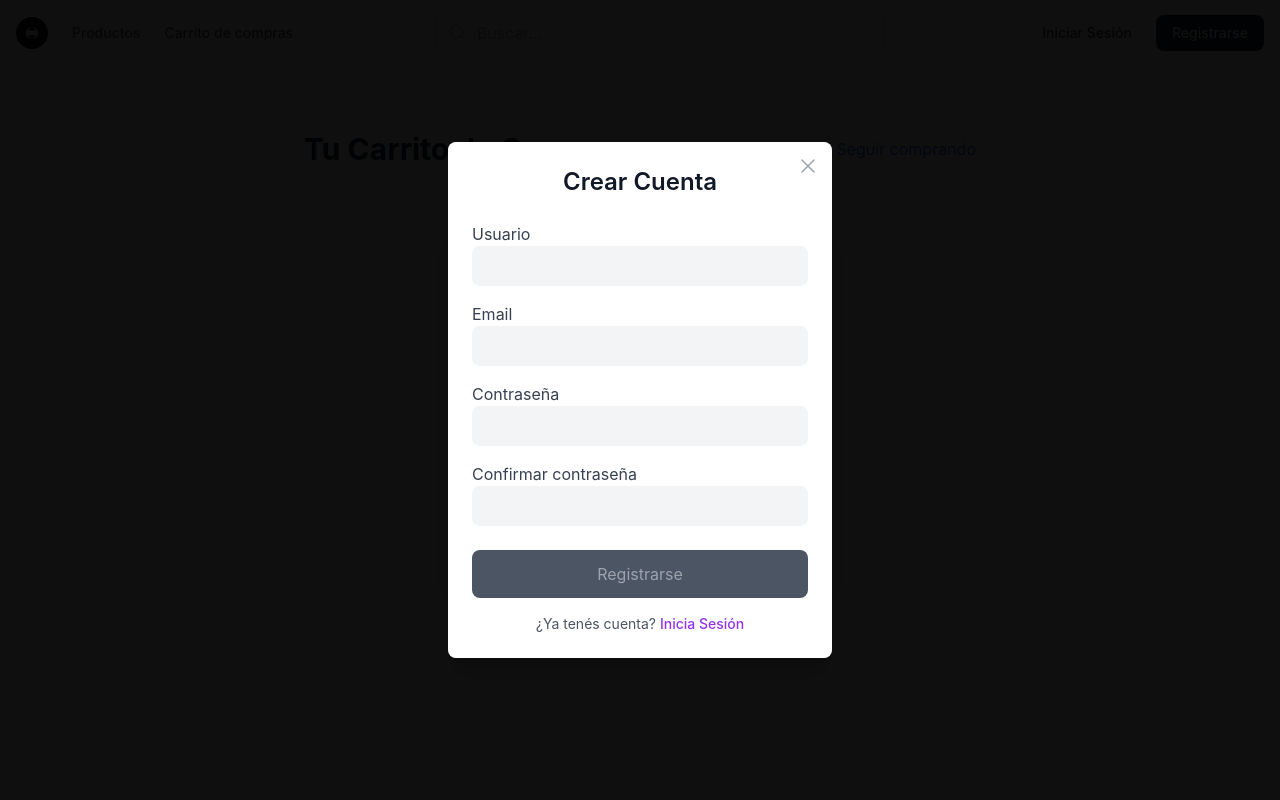
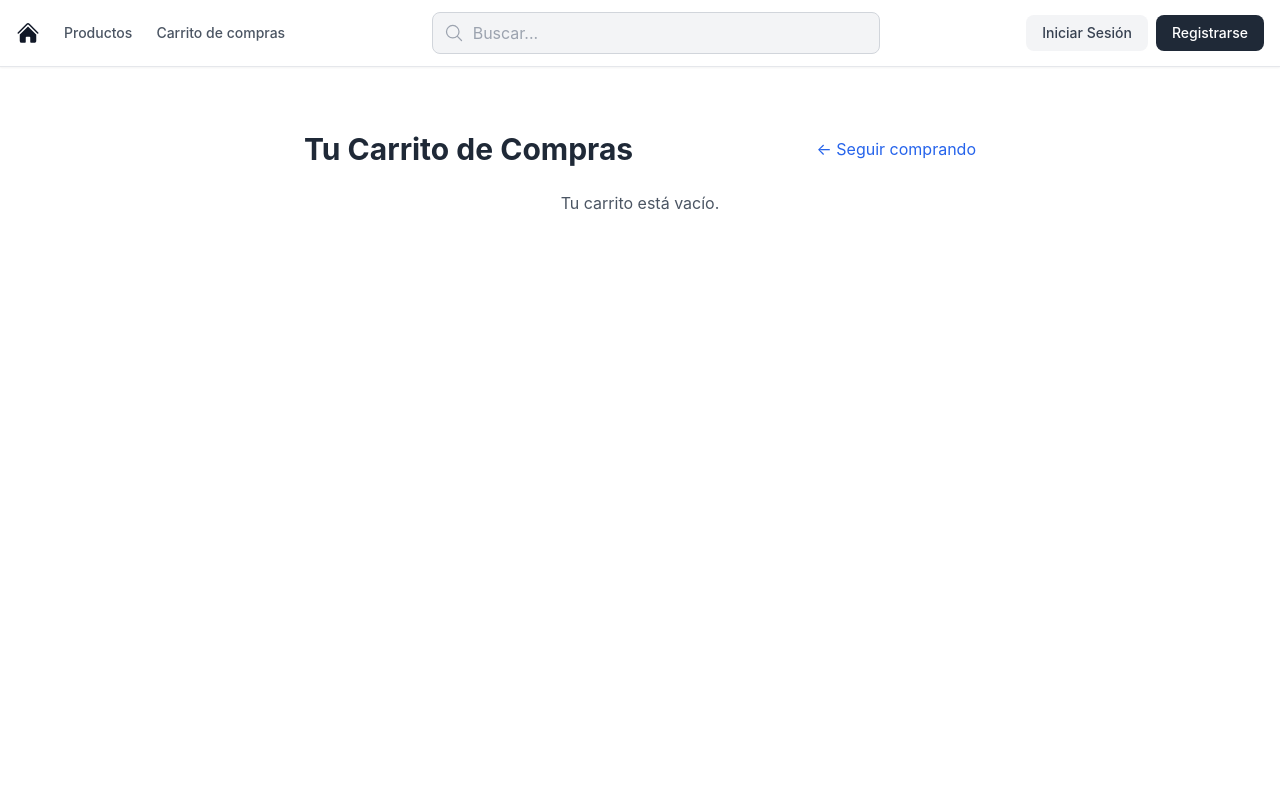
Before and after one commit to lagorialuciano23/ecommerce, a React (Vite) app: page /cart in a window 1280 px wide. Shown: the top 800 px of the page. Built offline with nearby package versions, Linux system fonts and the light colour scheme.

Commit message:
New user login && signup for normal customers

```diff
--- a/src/modules/cart/components/LoginModal.jsx
+++ b/src/modules/cart/components/LoginModal.jsx
@@ -5,8 +5,8 @@ import { loginService } from '../../auth/services/login';
 import AuthInput from '../../auth/components/Input';
 import AuthSubmitButton from '../../auth/components/Button';
 
-// Acepta 'footer' como prop
-export default function LoginModal({ onClose, onLoginSuccess, footer }) {
+// 1. AÑADIMOS 'open' a las props
+export default function LoginModal({ open, onClose, onLoginSuccess, footer }) {
   const [isLoading, setIsLoading] = useState(false);
   const [apiError, setApiError] = useState(null);
   const { login: saveAuth } = useAuth();
@@ -40,6 +40,10 @@ export default function LoginModal({ onClose, onLoginSuccess, footer }) {
       setIsLoading(false);
     }
   };
+
+  // 2. AÑADIMOS ESTA LÍNEA
+  // Si la prop 'open' es false, no renderizamos nada
+  if (!open) return null;
 
   return (
     // Fondo oscuro (overlay)
--- a/src/modules/cart/components/RegisterModal.jsx
+++ b/src/modules/cart/components/RegisterModal.jsx
@@ -1,11 +1,11 @@
 import { useForm, useWatch } from 'react-hook-form';
-import { useCustomerRegister } from '../../auth/hooks/useCustomerRegister'; // <-- 1. USA EL NUEVO HOOK
+import { useCustomerRegister } from '../../auth/hooks/useCustomerRegister';
 import AuthInput from '../../auth/components/Input';
 import AuthSubmitButton from '../../auth/components/Button';
-import Toast from '../../shared/components/Toast'; // Para feedback
+import Toast from '../../shared/components/Toast';
 
-export default function RegisterModal({ onClose, onRegisterSuccess, footer }) {
-  // 2. Usamos el nuevo hook de cliente
+// 1. AÑADIMOS 'open' a las props
+export default function RegisterModal({ open, onClose, onRegisterSuccess, footer }) {
   const {
     isLoading,
     apiError,
@@ -24,14 +24,19 @@ export default function RegisterModal({ onClose, onRegisterSuccess, footer }) {
   const passwordValue = useWatch({ control, name: 'password' });
 
   const onSubmit = async (data) => {
-    // 3. Llamamos al submit del nuevo hook
     await handleRegisterSubmit(data);
 
     // Si no hay error, llamamos al callback (que abrirá el login)
-    if (!apiError) {
-      if (onRegisterSuccess) onRegisterSuccess();
-    }
+    // (Necesitamos una forma de saber si hubo error, el hook no lo expone)
+    // Asumimos que si hay error, 'handleRegisterSubmit' lo setea en 'apiError'
+    // Esta parte es un poco frágil, ¡revisemos 'useCustomerRegister' luego!
+    // Por ahora, asumimos que onRegisterSuccess se llama siempre.
+    if (onRegisterSuccess) onRegisterSuccess();
   };
+
+  // 2. AÑADIMOS ESTA LÍNEA
+  // Si la prop 'open' es false, no renderizamos nada
+  if (!open) return null;
 
   return (
     <>
@@ -53,7 +58,7 @@ export default function RegisterModal({ onClose, onRegisterSuccess, footer }) {
           <h2 className="text-center text-2xl font-semibold text-gray-900 mb-6">Crear Cuenta</h2>
 
           <div className="space-y-4">
-            {/* 4. NO hay dropdown de Rol */}
+            {/* ... (Inputs de Usuario, Email, Password, Confirmar Password) ... */}
             <AuthInput
               label="Usuario"
               id="modal-reg-user"
@@ -63,7 +68,6 @@ export default function RegisterModal({ onClose, onRegisterSuccess, footer }) {
               validationRules={{ required: 'El usuario es obligatorio' }}
               labelClassName="text-gray-700"
             />
-            {/* ... (Input de Email, Password, Confirmar Password) ... */}
             <AuthInput
               label="Email"
               id="modal-reg-email"
--- a/src/modules/shared/pages/PublicLayout.jsx
+++ b/src/modules/shared/pages/PublicLayout.jsx
@@ -52,7 +52,10 @@ export default function PublicLayout() {
           {/* Título o Logo */}
           <div className="flex items-center gap-6">
             <Link to="/" onClick={handleLinkClick} className="text-xl font-bold text-gray-900">
-              <svg className="w-8 h-8" viewBox="0 0 128 128" fill="none" xmlns="http://www.w3.org/2000/svg"><path d="M48.24 73.088h31.52L64 96.736 48.24 73.088zM64 31.264l15.76 23.648H48.24L64 31.264zM39.664 64c0 13.44 10.896 24.336 24.336 24.336S88.336 77.44 88.336 64 77.44 39.664 64 39.664 39.664 50.56 39.664 64zM0 64C0 28.672 28.672 0 64 0s64 28.672 64 64-28.672 64-64 64S0 99.328 0 64z" fill="#111" /></svg>
+              <svg xmlns="http://www.w3.org/2000/svg" viewBox="0 0 24 24" fill="currentColor" class="size-6">
+                <path d="M11.47 3.841a.75.75 0 0 1 1.06 0l8.69 8.69a.75.75 0 1 0 1.06-1.061l-8.689-8.69a2.25 2.25 0 0 0-3.182 0l-8.69 8.69a.75.75 0 1 0 1.061 1.06l8.69-8.689Z" />
+                <path d="m12 5.432 8.159 8.159c.03.03.06.058.091.086v6.198c0 1.035-.84 1.875-1.875 1.875H15a.75.75 0 0 1-.75-.75v-4.5a.75.75 0 0 0-.75-.75h-3a.75.75 0 0 0-.75.75V21a.75.75 0 0 1-.75.75H5.625a1.875 1.875 0 0 1-1.875-1.875v-6.198a2.29 2.29 0 0 0 .091-.086L12 5.432Z" />
+              </svg>
             </Link>
             {/* Links de Desktop (ocultos en móvil) */}
             <div className="hidden md:flex items-center gap-6">
```
